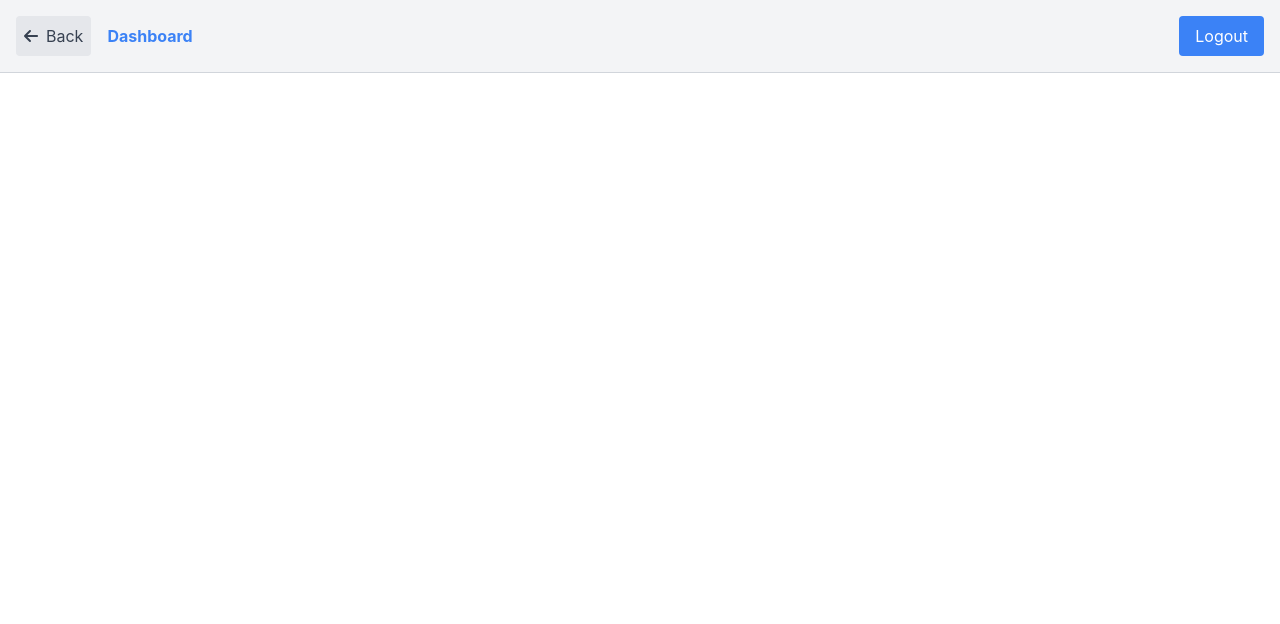
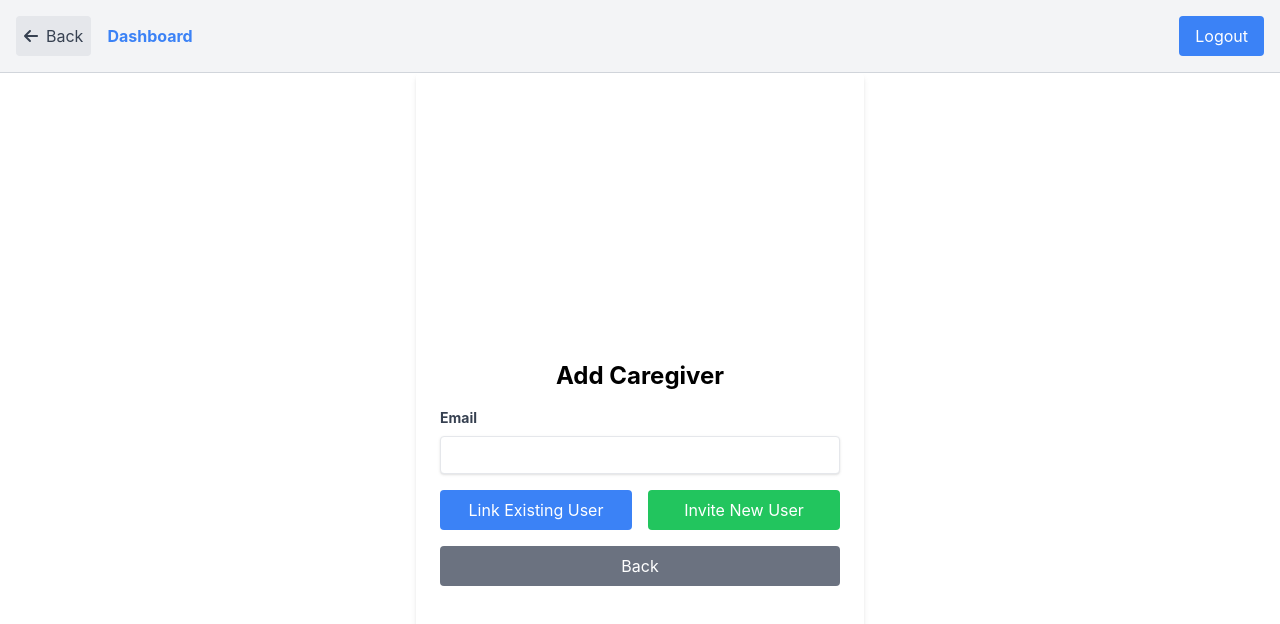
Before and after one commit to angeldeniz11235/baby-tracker, a React (Create React App) app: page /babytracker/baby/1/add-caregiver in a window 1280 px wide. Shown: the top 624 px of the page. Built offline with nearby package versions, Linux system fonts and the light colour scheme.

Commit message:
Add AddCaregiver component and route to App.js

```diff
--- a/src/App.js
+++ b/src/App.js
@@ -20,6 +20,7 @@ import EditFeeding from "./components/EditFeeding";
 import ProtectedRoute from "./components/ProtectedRoute";
 import Metrics from "./components/Metrics";
 import BackButton from "./components/BackButton";
+import AddCaregiver from "./components/AddCaregiver";
 
 function App() {
   const navigate = useNavigate();
@@ -80,6 +81,7 @@ function App() {
           element={<EditFeeding />}
         />
         <Route path="/baby/:babyId/metrics" element={<Metrics />} />
+        <Route path="/baby/:babyId/add-caregiver" element={<AddCaregiver />} />
       </Routes>
     </div>
   );
--- /dev/null
+++ b/src/components/AddCaregiver.js
@@ -0,0 +1,111 @@
+import React, { useState } from "react";
+import axios from "axios";
+import Cookies from "js-cookie";
+import { useParams, useNavigate } from "react-router-dom";
+import getStrapiURL from "./functions/getStrapiURL";
+
+function AddCaregiver() {
+  const { babyId } = useParams();
+  const navigate = useNavigate();
+  const [email, setEmail] = useState("");
+  const [error, setError] = useState("");
+  const [success, setSuccess] = useState("");
+
+  const handleLinkExistingUser = async () => {
+    const url = getStrapiURL() + "/api";
+    const jwt = Cookies.get("jwt");
+    try {
+      const response = await axios.get(url + `/users?email=${email}`, {
+        headers: {
+          Authorization: `Bearer ${jwt}`,
+        },
+      });
+      if (response.data.length === 0) {
+        setError("User with this email does not exist.");
+      } else {
+        // Send request to the user to become a caregiver
+        await axios.post(
+          url + `/caregiver-requests`,
+          {
+            baby: babyId,
+            user: response.data[0].id,
+          },
+          {
+            headers: {
+              Authorization: `Bearer ${jwt}`,
+            },
+          }
+        );
+        setSuccess("Request sent to the user.");
+      }
+    } catch (error) {
+      console.error("Error linking existing user:", error);
+      setError("An error occurred. Please try again.");
+    }
+  };
+
+  const handleInviteNewUser = async () => {
+    const url = getStrapiURL() + "/api";
+    const jwt = Cookies.get("jwt");
+    try {
+      await axios.post(
+        url + `/invite-caregiver`,
+        {
+          email,
+          baby: babyId,
+        },
+        {
+          headers: {
+            Authorization: `Bearer ${jwt}`,
+          },
+        }
+      );
+      setSuccess("Invitation sent to the user.");
+    } catch (error) {
+      console.error("Error inviting new user:", error);
+      setError("An error occurred. Please try again.");
+    }
+  };
+
+  return (
+    <div className="max-w-md mx-auto bg-white shadow-md rounded p-6 min-h-screen flex flex-col justify-center">
+      <h2 className="text-2xl font-bold mb-4 text-center">Add Caregiver</h2>
+      <div className="mb-4">
+        <label className="block text-gray-700 text-sm font-bold mb-2" htmlFor="email">
+          Email
+        </label>
+        <input
+          type="email"
+          id="email"
+          value={email}
+          onChange={(e) => setEmail(e.target.value)}
+          className="shadow appearance-none border rounded w-full py-2 px-3 text-gray-700 leading-tight focus:outline-none focus:shadow-outline"
+        />
+      </div>
+      {error && <p className="text-red-500 text-xs italic mb-4">{error}</p>}
+      {success && <p className="text-green-500 text-xs italic mb-4">{success}</p>}
+      <div className="flex justify-between">
+        <button
+          onClick={handleLinkExistingUser}
+          className="w-full p-2 bg-blue-500 text-white rounded hover:bg-blue-600 flex items-center justify-center mb-4 mr-2"
+        >
+          Link Existing User
+        </button>
+        <button
+          onClick={handleInviteNewUser}
+          className="w-full p-2 bg-green-500 text-white rounded hover:bg-green-600 flex items-center justify-center mb-4 ml-2"
+        >
+          Invite New User
+        </button>
+      </div>
+      <button
+        onClick={() => navigate(-1)}
+        className="w-full p-2 bg-gray-500 text-white rounded hover:bg-gray-600 flex items-center justify-center"
+      >
+        Back
+      </button>
+    </div>
+  );
+}
+
+export default AddCaregiver;
--- a/src/components/BabyDetails.js
+++ b/src/components/BabyDetails.js
@@ -1,7 +1,7 @@
 import React, { useState, useEffect } from "react";
 import axios from "axios";
 import Cookies from "js-cookie";
-import { useParams, Link } from "react-router-dom";
+import { useParams, Link, useNavigate } from "react-router-dom";
 import { FontAwesomeIcon } from "@fortawesome/react-fontawesome";
 import {
   faPlus,
@@ -14,6 +14,7 @@ import getStrapiURL from "./functions/getStrapiURL";
 
 function BabyDetails() {
   const { babyId } = useParams();
+  const navigate = useNavigate();
   const [baby, setBaby] = useState(null);
   const [diaperChanges, setDiaperChanges] = useState([]);
   const [feedings, setFeedings] = useState([]);
@@ -285,6 +286,13 @@ function BabyDetails() {
         <FontAwesomeIcon icon={faChartBar} className="mr-2" />
         View Metrics
       </Link>
+      <button
+        onClick={() => navigate(`/baby/${babyId}/add-caregiver`)}
+        className="w-full p-2 bg-orange-500 text-white rounded hover:bg-orange-600 flex items-center justify-center mb-4"
+      >
+        <FontAwesomeIcon icon={faPlus} className="mr-2" />
+        Add Caregiver
+      </button>
     </div>
   );
 }
```
